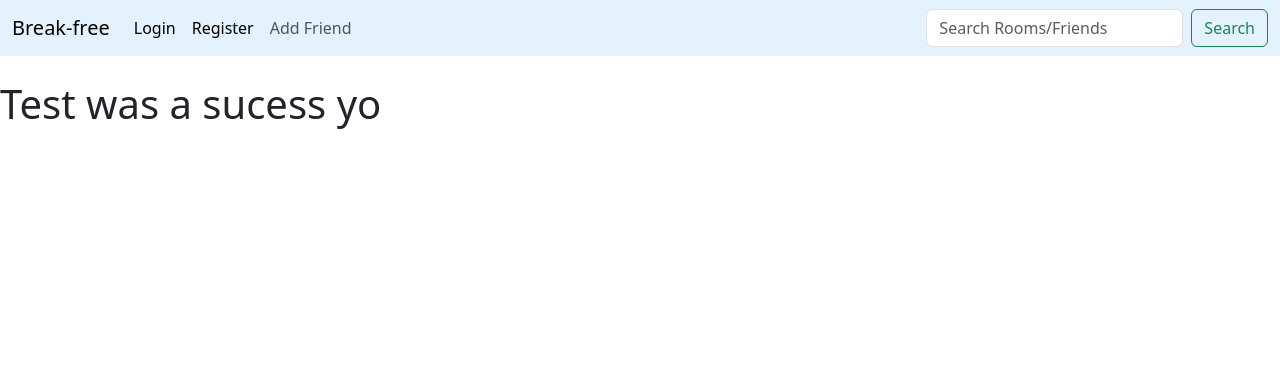
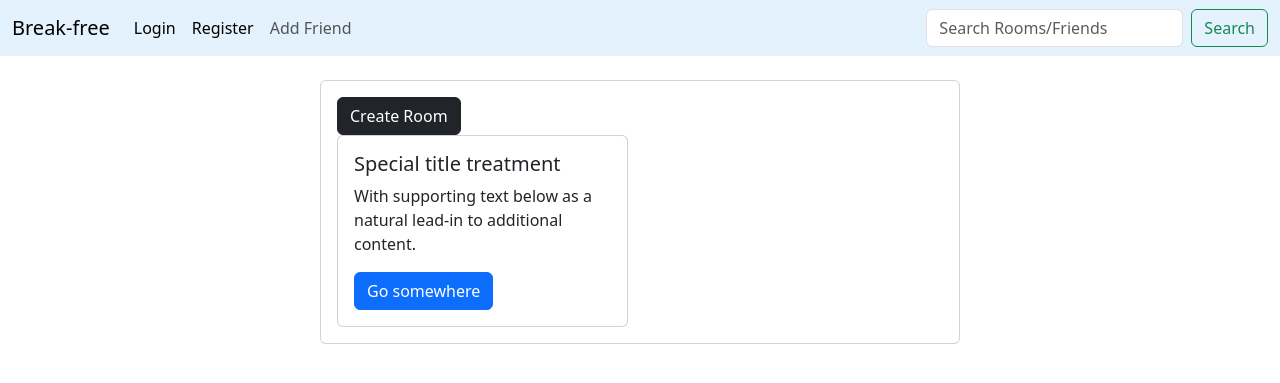
Before and after one commit to rajatbhai980/breakfree-api-, a Django app: page / in a window 1280 px wide. Shown: the top 383 px of the page. Run offline with Django 5.2, Linux system fonts and the light colour scheme.

Commit message:
edit profile done and started working on rooms

```diff
--- a/base/templates/base/edit_profile.html
+++ b/base/templates/base/edit_profile.html
@@ -7,9 +7,7 @@
       <!-- left column -->
       <div class="col-md-3">
         <div class="text-center">
-
           <img src="{{ request.user.profile.profile_pic.url }}" class="avatar img-circle img-thumbnail" alt="avatar">
-
 
         </div>
       </div>
@@ -51,7 +49,7 @@
 
         <h3>Personal info</h3>
 
-        <form action="{% url 'edit_profile' request.user.pk %}" method="POST" class="form-horizontal" role="form">
+        <form action="{% url 'edit_profile' request.user.pk %}" method="POST" class="form-horizontal" role="form" enctype="multipart/form-data">
             {% csrf_token %}
           <div class="form-group">
             <label class="col-lg-3 control-label">First name:</label>
--- a/base/templates/base/home.html
+++ b/base/templates/base/home.html
@@ -1,4 +1,24 @@
 {% include 'base/base.html' %}
 {% block content %}
-    <h1>Test was a sucess yo </h1>
+<div class="col-md-6 offset-md-3">
+
+    <div class="card">
+  <div class="card-body">
+    <a class="btn btn-dark" href="#" role="button">Create Room</a>
+
+    <div class="row">
+  <div class="col-sm-6">
+    <div class="card">
+      <div class="card-body">
+        <h5 class="card-title">Special title treatment</h5>
+        <p class="card-text">With supporting text below as a natural lead-in to additional content.</p>
+        <a href="#" class="btn btn-primary">Go somewhere</a>
+      </div>
+    </div>
+  </div>
+
+  </div>
+</div>
+
+</div>
 {% endblock content %}
--- a/base/views.py
+++ b/base/views.py
@@ -68,14 +68,14 @@ def profile(request, pk):
 
 class EditProfile(View):
     def get(self, request, pk, *args, **kwargs):
-        profile, _ = Profile.objects.get_or_create(user=request.user)
+        profile = request.user.profile
         user_form = EditUser(instance=request.user)
         profile_form = EditUserProfile(instance=profile)
         context = {'user_form': user_form, 'profile_form': profile_form}
         return render(request, 'base/edit_profile.html', context)
 
     def post(self, request, pk, *args, **kwargs):
-        profile, _ = Profile.objects.get_or_create(user=request.user)
+        profile = request.user.profile
         user_form = EditUser(request.POST, instance=request.user)
         profile_form = EditUserProfile(request.POST, request.FILES, instance=profile)
 
```
Also changed, not shown: base/models.py (+19 -0 lines), base/templates/base/profile.html (+7 -5 lines), base/migrations/0006_room.py (added), db.sqlite3, media/pp/239998.jpg (added), media/pp/239998_yXkzLeT.jpg (added), media/pp/34698be2459f7b2656a1d776ded179ff.jpg (added).
